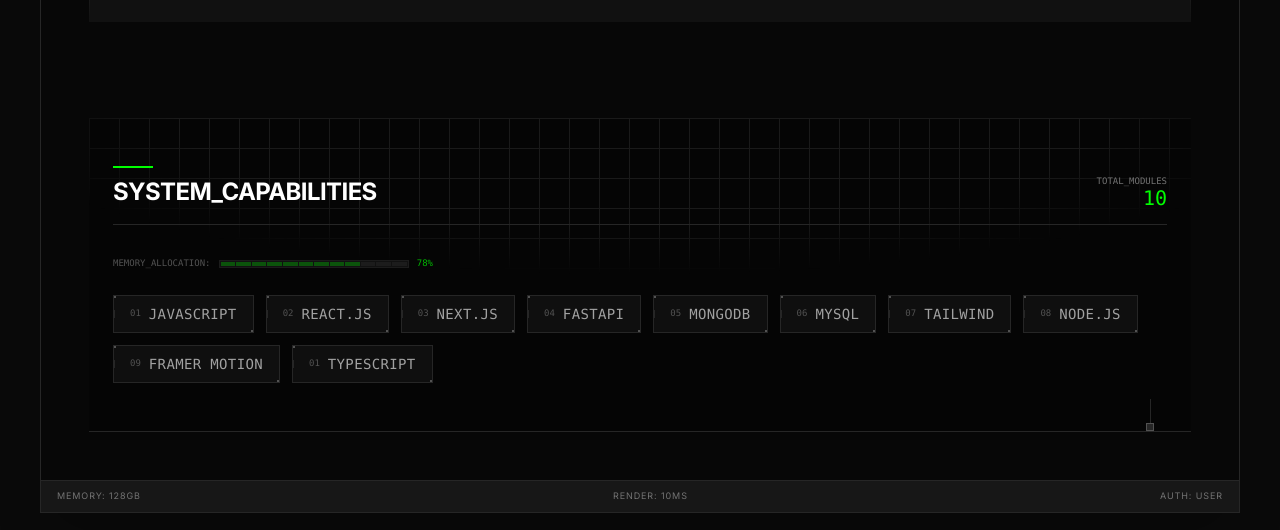
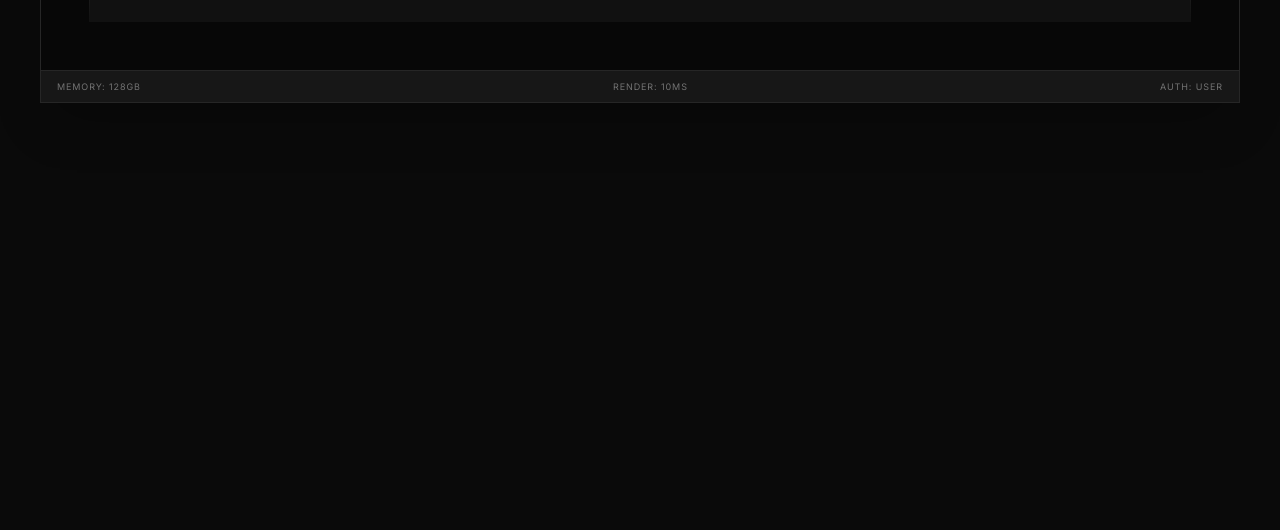
Before and after one commit to Algoture/PortFolio, a Next.js app: page / in a window 1280 px wide. Shown: the part 1402-1932 px from the top of the page. After the commit the page ends 1585 px from the top, so only its background shows below. Built offline with nearby package versions, Linux system fonts and the light colour scheme; grey boxes are pictures that could not be loaded.

Commit message:
remove: skills section

```diff
--- a/src/app/page.js
+++ b/src/app/page.js
@@ -165,9 +165,6 @@ export default function Home() {
         <section className="p-6 md:p-12 bg-neutral-950/50">
           <Writing />
         </section>
-        <section className="p-6 md:p-12 bg-neutral-950/50">
-          <Skills />
-        </section>
         <footer className="h-8 border-t border-neutral-800 bg-neutral-900 flex items-center justify-between px-4 text-[9px] text-neutral-500 uppercase tracking-widest">
           <span>Memory: 128GB</span>
           <span>Render: 10ms</span>
```
